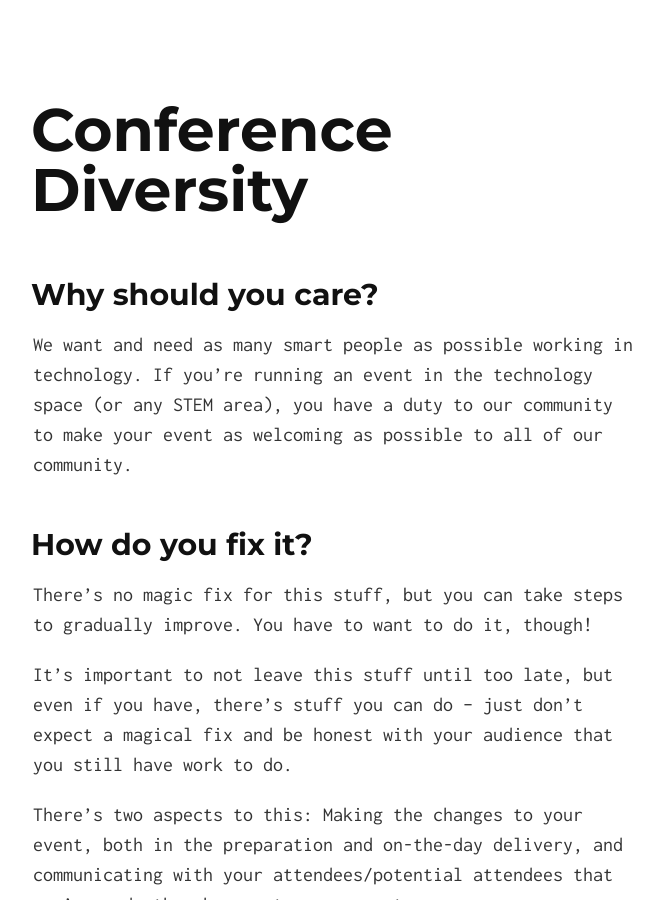
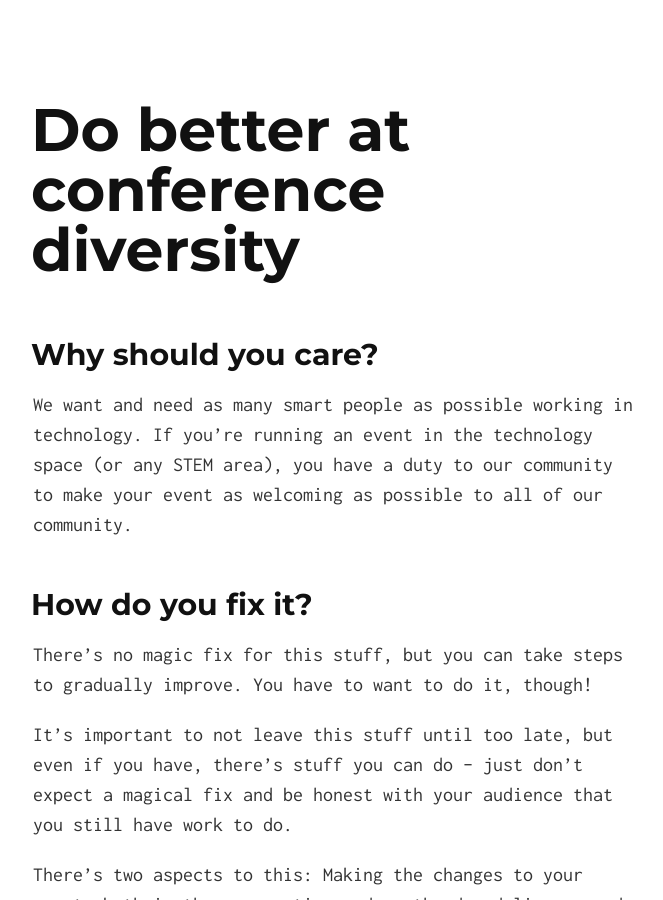
Before and after one commit to hopperfund/events, a Jekyll site: the page built from index.md, in a window 1280 px wide and 900 px high. Shown: the whole window, without its empty margins (307-970 px from the left). Built offline with Jekyll 4.4.1, drawn with Linux system fonts in a browser that asks for light colours.

Commit message:
Final changes to yaml

```diff
--- a/_config.yml
+++ b/_config.yml
@@ -1,7 +1,7 @@
 # Site settings
 title: Conference Diversity
-tag_text: Conference Diversity
-description: Solo is a Jekyll theme that supports single-page websites only, but supports them well. Yes, it’s responsive.
+tag_text: Do better at conference diversity
+description: Diversity at your event matters. Learn how to do better.
 
 # Build settings
 markdown: kramdown
```
